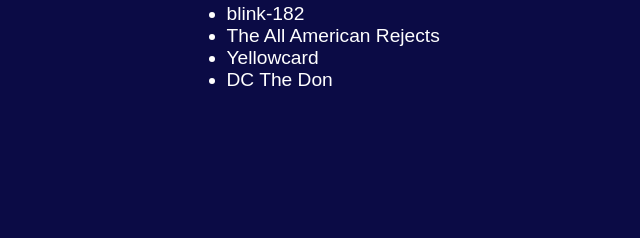
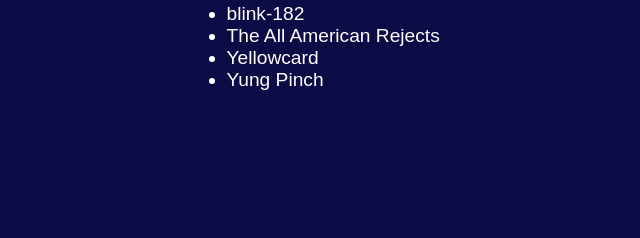
Before and after one commit to ttkehoe/P1-Website-Design, a plain HTML site: page favoriteMusic.html in a window 1280 px wide. Shown: the part 389-627 px from the top of the page, 640-1280 px from the left. Drawn offline with Linux system fonts and the light colour scheme.

Commit message:
small change

```diff
--- a/favoriteMusic.html
+++ b/favoriteMusic.html
@@ -31,7 +31,7 @@
                 <li>blink-182</li>
                 <li>The All American Rejects</li>
                 <li>Yellowcard</li>
-                <li>DC The Don</li>
+                <li>Yung Pinch</li>
             </ul>
         </div>
     </div>
```
